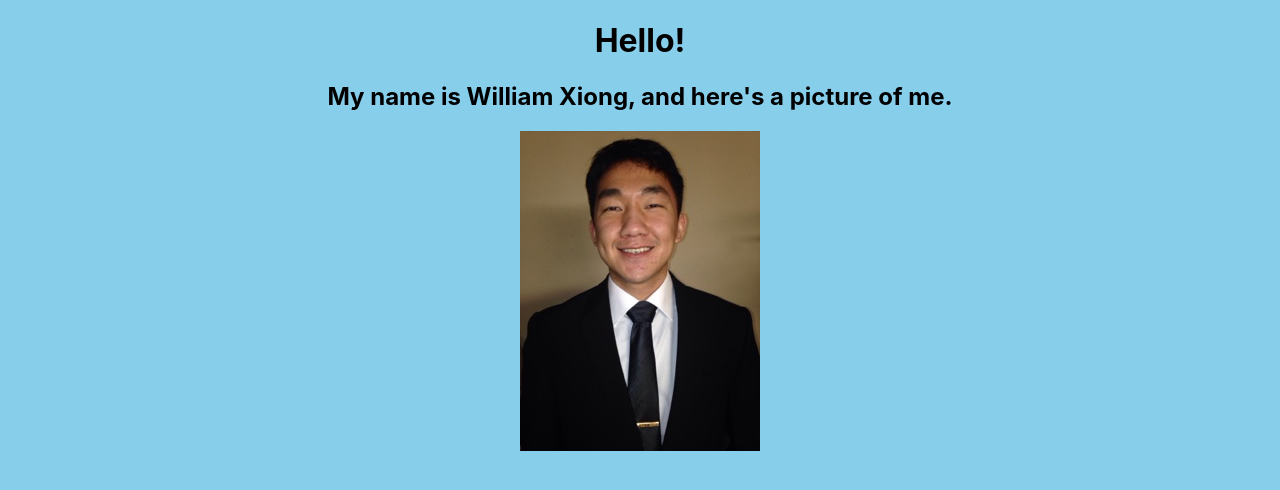
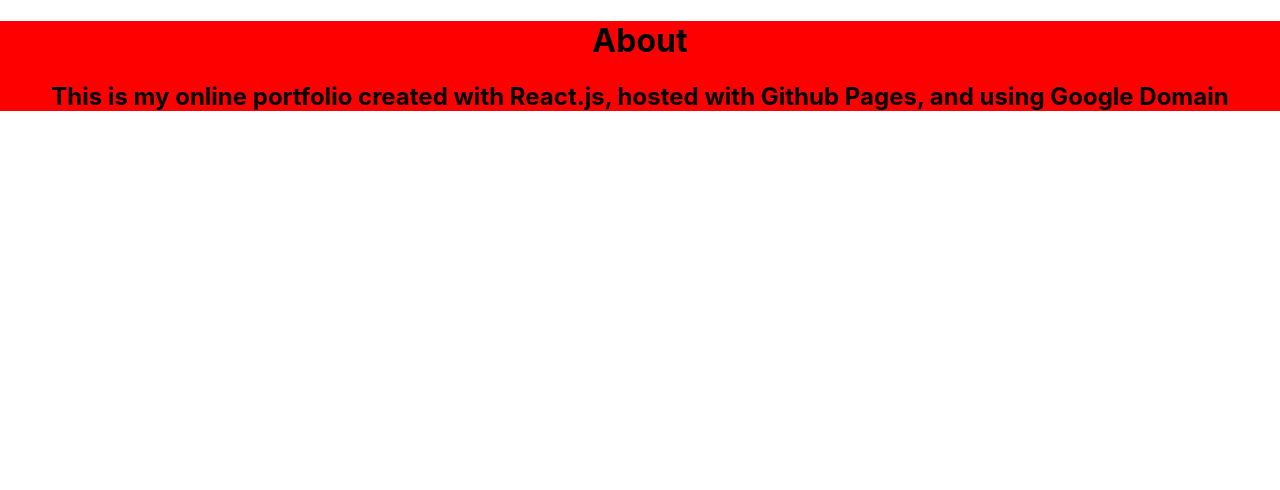
Before and after one commit to WilliamKXiong/portfolio, a React (Create React App) app: page /#/about in a window 1280 px wide. Shown: the top 490 px of the page. Built offline with nearby package versions, Linux system fonts and the light colour scheme; the HTML template or start-up script is replaced by a standard one.

Commit message:
Basic About Page /about

```diff
--- a/src/App.js
+++ b/src/App.js
@@ -1,13 +1,17 @@
 //import './App.css';
+import { HashRouter as Router, Route, Switch } from 'react-router-dom';
 import Home from './Pages/Home/Home';
-import { HashRouter as Router, Route, Switch } from 'react-router-dom';
+import About from './Pages/About/About';
 
 function App() {
   return (
     <Router>
           <Switch>
-            <Route path="/">
+            <Route exact path="/">
               <Home />
+            </Route>
+            <Route exact path="/about">
+              <About />
             </Route>
           </Switch>
     </Router>
--- /dev/null
+++ b/src/Pages/About/About.css
@@ -0,0 +1,4 @@
+.About {
+    text-align: center;
+    background-color: red;
+}
--- /dev/null
+++ b/src/Pages/About/About.js
@@ -0,0 +1,12 @@
+import './About.css'
+
+const About = () => {
+    return (
+        <div className="About">
+            <h1>About</h1>
+            <h2>This is my online portfolio created with React.js, hosted with Github Pages, and using Google Domain</h2>
+        </div>
+    )
+}
+
+export default About;
--- a/src/Pages/Home/Home.css
+++ b/src/Pages/Home/Home.css
@@ -1,7 +1,4 @@
 .Home {
     text-align: center;
-  }
-
-  body{
-      background-color: skyblue;
-  }
+    background-color: skyblue;
+}
```
